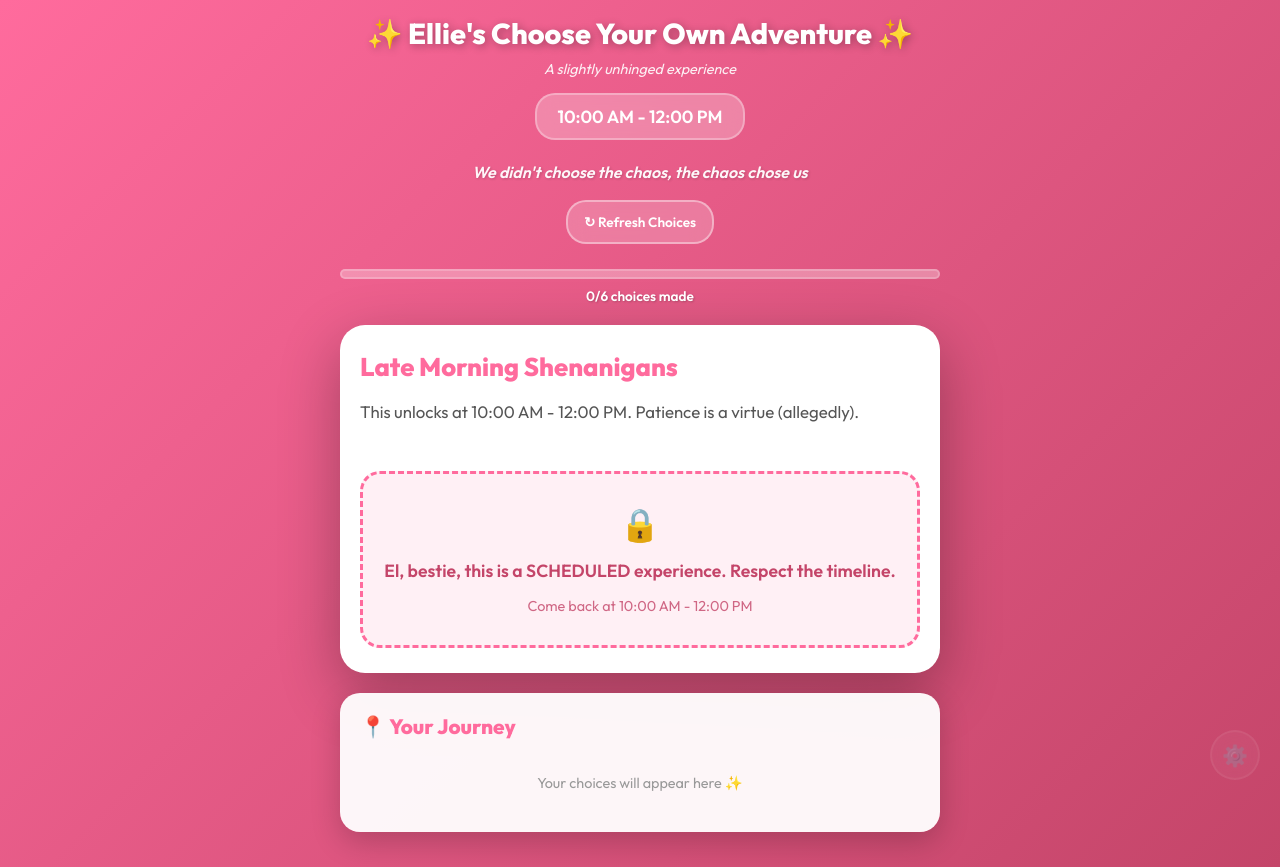
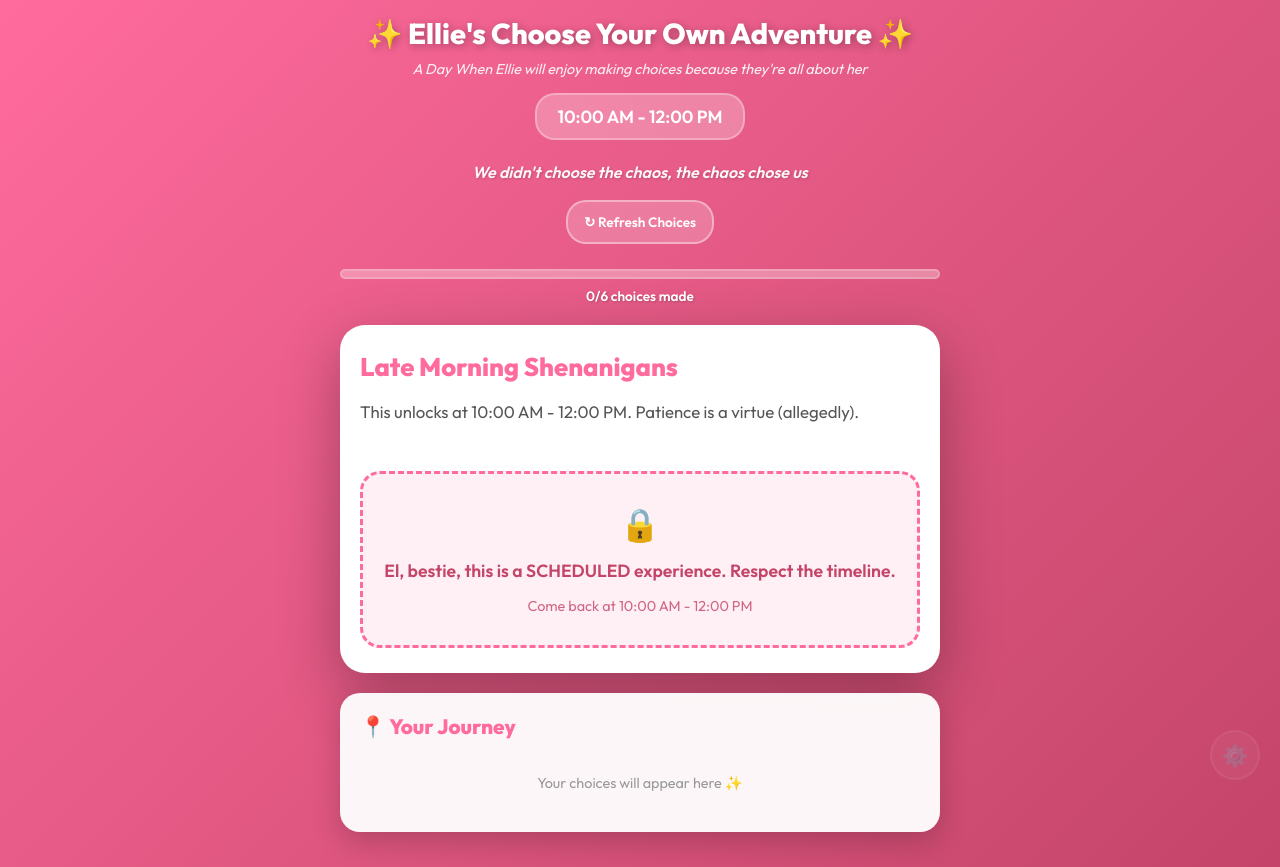
Before and after one commit to VernumBroadcast/EL-DAY, a plain HTML site: page index.html in a window 1280 px wide. Drawn offline with Linux system fonts and the light colour scheme; no server answers.

Commit message:
Update subtitle to be more personal and sweet

```diff
--- a/index.html
+++ b/index.html
@@ -16,7 +16,7 @@
     <div class="container">
         <header>
             <h1>✨ Ellie's Choose Your Own Adventure ✨</h1>
-            <div class="subtitle">A slightly unhinged experience</div>
+            <div class="subtitle">A Day When Ellie will enjoy making choices because they're all about her</div>
             <div class="time-display" id="currentTime"></div>
             <div class="love-quote" id="loveQuote"></div>
             <button class="refresh-btn" id="refreshBtn" onclick="refreshData()" title="Refresh choices from Google Sheets">
```
